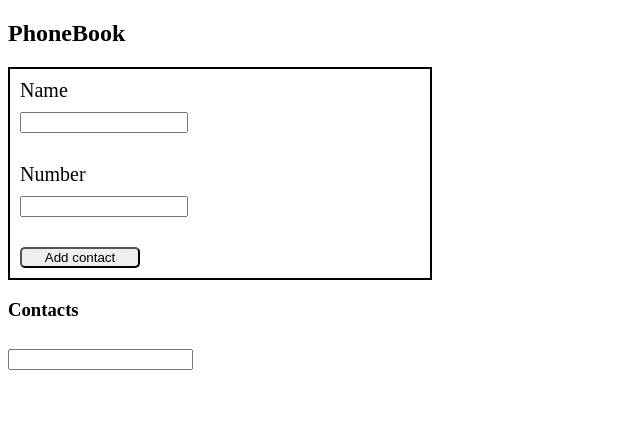
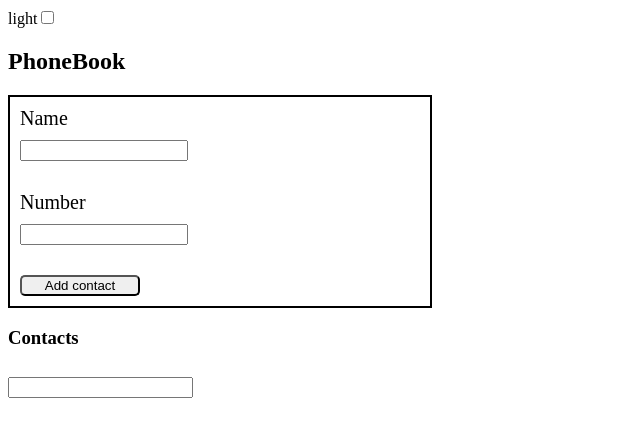
Before and after one commit to rkukin/goit-react-hw-05-phonebook-ctx, a React (Create React App) app: page / in a window 1280 px wide. Shown: the top 436 px of the page, without its empty margins (0-640 px from the left). Built offline with nearby package versions, Linux system fonts and the light colour scheme.

Commit message:
hw5 in progress

```diff
--- a/src/components/App.js
+++ b/src/components/App.js
@@ -1,18 +1,22 @@
-import React, {Component} from "react";
-import {uuid} from 'uuidv4';
+import React, { Component } from "react";
+import { uuid } from 'uuidv4';
 import AddContactForm from "./AddContactForm";
 import ContactList from "./ContactList";
 import Filter from "./Filter";
+import ThemeSelector from "./ThemeSelector";
+import ThemeContext from "../context/themeContext";
+import { themeConfig } from "../context/themeContext";
 
 export default class App extends Component {
 
   state = {
     contacts: [],
-    filter: ''
+    filter: '',
+    theme: 'light'
   };
 
   getFilteredContacts() {
-    const {contacts, filter} = this.state;
+    const { contacts, filter } = this.state;
     if (filter === "")
       return contacts;
     else
@@ -22,7 +26,7 @@ export default class App extends Component {
   componentDidMount() {
     const storedContacts = localStorage.getItem('contacts');
 
-    if(storedContacts) {
+    if (storedContacts) {
       this.setState({
         contacts: JSON.parse(storedContacts)
       });
@@ -30,9 +34,9 @@ export default class App extends Component {
   };
 
   handleChange = e => {
-    const {name, value} = e.target;
+    const { name, value } = e.target;
 
-    this.setState({[name]: value});
+    this.setState({ [name]: value });
   };
 
   onAddContact = (name, number) => {
@@ -58,24 +62,38 @@ export default class App extends Component {
   };
 
   handleDelete = (contactId) => {
-    const {contacts} = this.state;
+    const { contacts } = this.state;
     const newContacts = contacts.filter(contact => contact.id !== contactId);
-    this.setState({contacts: newContacts});
+    this.setState({ contacts: newContacts });
   };
 
   componentDidUpdate(prevProps, prevState) {
     if (prevState.contacts !== this.state.contacts)
-    localStorage.setItem("contacts", JSON.stringify(this.state.contacts));
+      localStorage.setItem("contacts", JSON.stringify(this.state.contacts));
+  };
+
+  toggleTheme = () => {
+    this.setState({
+      theme: this.state.theme === "dark" ? "light" : "dark"
+    });
   };
 
   render() {
     return (
       <>
-        <h2>PhoneBook</h2>
-        <AddContactForm onAddContact={this.onAddContact}/>
-        <h3>Contacts</h3>
-        <Filter handleChange={this.handleChange}/>
-        <ContactList contacts={this.getFilteredContacts()} handleDelete={this.handleDelete}/>
+        <ThemeContext.Provider
+          value={{
+            type: this.state.theme,
+            config: themeConfig[this.state.theme]
+          }}
+        >
+          <ThemeSelector toggleTheme={this.toggleTheme} />
+          <h2>PhoneBook</h2>
+          <AddContactForm onAddContact={this.onAddContact} />
+          <h3>Contacts</h3>
+          <Filter handleChange={this.handleChange} />
+          <ContactList contacts={this.getFilteredContacts()} handleDelete={this.handleDelete} />
+        </ThemeContext.Provider>
       </>
     )
   }
--- a/src/components/ContactListItem.js
+++ b/src/components/ContactListItem.js
@@ -1,10 +1,13 @@
 import React from "react";
 import PropTypes from "prop-types"
 import styled from "styled-components";
+import withTheme from "../hoc/withTheme";
 
 const ListItem = styled.li`
 margin-right: 30px;
 min-width: 50%;
+
+${'' /* color: ${props.theme.config.fontColor} */}
 `;
 
 const DeleteButton = styled.button`
@@ -18,8 +21,7 @@ margin-bottom: 10px;
 `;
 
 
-export default function ContactListItem({handleDelete, contact: {id, name, number}}) {
-
+function ContactListItem({ handleDelete, contact: { id, name, number } }) {
   return (
     <ContactListItemWrapper>
       <ListItem key={id}>{name}: {number} </ListItem>
@@ -36,3 +38,5 @@ ContactListItem.propTypes = {
     number: PropTypes.string.isRequired
   }).isRequired
 };
+
+export default withTheme(ContactListItem)
--- /dev/null
+++ b/src/components/ThemeSelector.js
@@ -0,0 +1,21 @@
+
+import React from "react";
+import ThemeContext from "../context/themeContext";
+import styled from "styled-components";
+
+export default function ThemeSelector({ toggleTheme }) {
+    return (
+        <ThemeContext.Consumer>
+            {theme => (
+                <div>
+                    <span>{theme.type}</span>
+                    <input
+                        type="checkbox"
+                        checked={theme.type === "dark"}
+                        onChange={() => toggleTheme()}
+                    />
+                </div>
+            )}
+        </ThemeContext.Consumer>
+    );
+}
--- /dev/null
+++ b/src/context/themeContext.js
@@ -0,0 +1,15 @@
+import React from 'react';
+
+export const themeConfig = {
+    light: {
+        fontColor: 'black',
+        bodybg: 'white'
+    },
+    dark: {
+        fontColor: 'white',
+        bodybg: 'black'
+    }
+};
+
+const ThemeContext = React.createContext(themeConfig.light);
+export default ThemeContext;
--- /dev/null
+++ b/src/hoc/withTheme.js
@@ -0,0 +1,14 @@
+import React from "react";
+import ThemeContext from "../context/themeContext";
+
+const withTheme = WrappedComponent => {
+    return function WithTheme(props) {
+        return (
+            <ThemeContext.Consumer>
+                {theme => <WrappedComponent {...props} styles={{ color: theme.config.fontColor, background: theme.config.bodybg }} />}
+            </ThemeContext.Consumer>
+        );
+    };
+};
+
+export default withTheme;
```
Also changed, not shown: src/components/AddContactForm.js (+10 -7 lines), src/components/ContactList.js (+5 -2 lines), src/components/Filter.js (+5 -2 lines).
